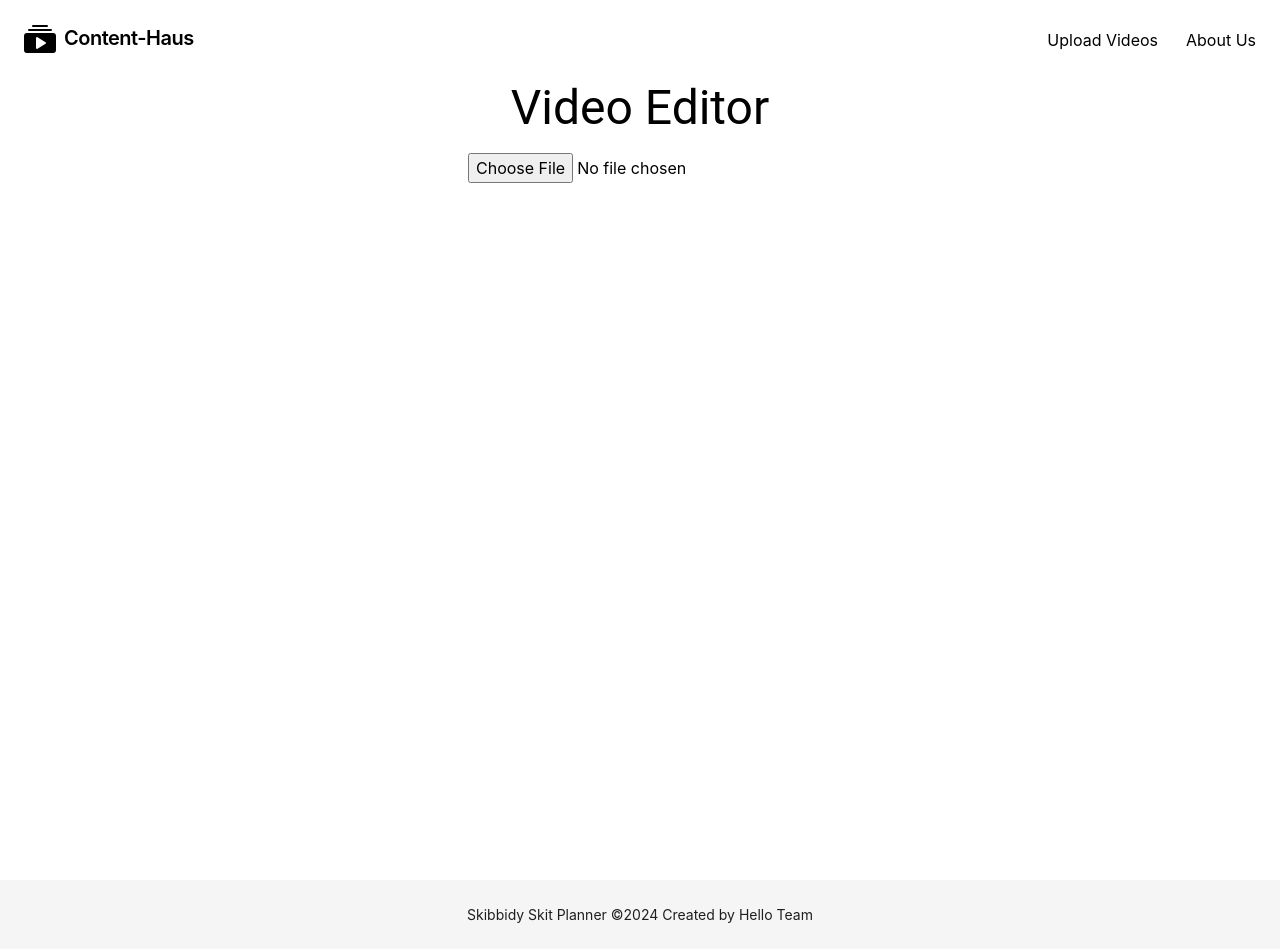
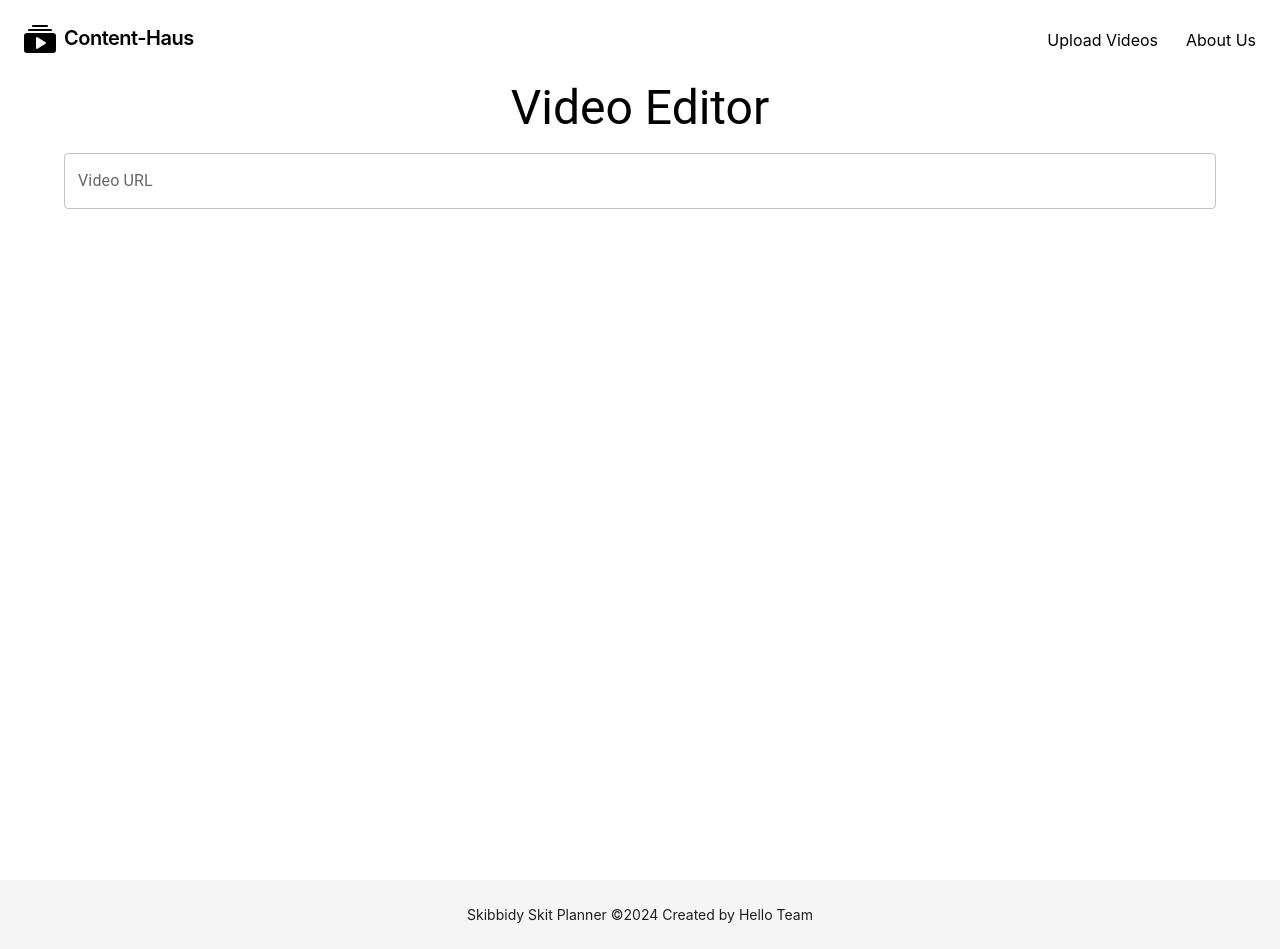
Before and after one commit to Kaixun123/Content-Haus, a React (Create React App) app in the folder frontend/: page /recommendation in a window 1280 px wide. Built offline with nearby package versions, Linux system fonts and the light colour scheme.

Commit message:
video download function

```diff
--- a/frontend/src/pages/RecommendationEditor.js
+++ b/frontend/src/pages/RecommendationEditor.js
@@ -1,4 +1,4 @@
-import React, { useState, useRef } from 'react';
+import React, { useState, useRef, useEffect } from 'react';
 import axios from 'axios';
 import ReactPlayer from 'react-player';
 import Slider from 'rc-slider';
@@ -9,9 +9,8 @@ import 'react-toastify/dist/ReactToastify.css';
 import '../App.css';
 
 const RecommendationEditor = () => {
-  const [selectedFile, setSelectedFile] = useState(null);
+  const [fileUrl, setFileUrl] = useState('');
   const [uploadFilename, setUploadFilename] = useState('');
-  const [fileUrl, setFileUrl] = useState('');
   const [startTime, setStartTime] = useState(0);
   const [endTime, setEndTime] = useState(0);
   const [duration, setDuration] = useState(0);
@@ -21,43 +20,21 @@ const RecommendationEditor = () => {
   const [previewVideoUrl, setPreviewVideoUrl] = useState('');
   const playerRef = useRef(null);
 
-  const handleFileChange = async (e) => {
-    const file = e.target.files[0];
-    setSelectedFile(file);
-    const localFileUrl = URL.createObjectURL(file);
-    setFileUrl(localFileUrl);
+  useEffect(() => {
+    const userUploadedUrl = localStorage.getItem('user_uploaded_url');
+    if (userUploadedUrl) {
+      setFileUrl(userUploadedUrl);
+      setUploadFilename(userUploadedUrl.split('/').pop()); // Extract filename from URL
+      console.log("URL retrieved from localStorage: ", userUploadedUrl);
+    }
+  }, []);
+
+  const handleUrlChange = (e) => {
+    const url = e.target.value;
+    setFileUrl(url);
     setPreviewVideoUrl(''); // Clear previous preview
-    console.log("File selected: ", file);
-
-    // Automatically upload the file after selection
-    await handleUpload(file);
-  };
-
-  const handleUpload = async (file) => {
-    if (!file) {
-      toast.error("Please select a file first.");
-      return;
-    }
-
-    const formData = new FormData();
-    formData.append('file', file);
-
-    try {
-      const response = await axios.post('http://127.0.0.1:5000/api/v1/editor/upload', formData, {
-        headers: {
-          'Content-Type': 'multipart/form-data',
-        },
-      });
-      setUploadFilename(response.data.filename);
-      const uploadedFileUrl = `http://127.0.0.1:5000/uploads/${response.data.filename}`;
-      setFileUrl(uploadedFileUrl);
-      console.log("File uploaded: ", response.data.filename);
-      console.log("File URL set to: ", uploadedFileUrl);
-      toast.success("File uploaded successfully.");
-    } catch (error) {
-      console.error('Error uploading file:', error);
-      toast.error("Error uploading file.");
-    }
+    setUploadFilename(url.split('/').pop()); // Extract filename from URL
+    console.log("URL entered: ", url);
   };
 
   const handleEdit = async () => {
@@ -118,7 +95,14 @@ const RecommendationEditor = () => {
   return (
     <Container className="App">
       <Typography variant="h3" gutterBottom>Video Editor</Typography>
-      <input type="file" onChange={handleFileChange} />
+      <TextField
+        label="Video URL"
+        fullWidth
+        variant="outlined"
+        onChange={handleUrlChange}
+        value={fileUrl}
+        sx={{ mb: 2 }}
+      />
       <ToastContainer />
       {fileUrl && (
         <Box className="editor-container" display="flex">
--- a/frontend/src/pages/RecommendedVid.js
+++ b/frontend/src/pages/RecommendedVid.js
@@ -17,6 +17,7 @@ const RecommendedVid = () => {
     try {
       await axios.post('http://127.0.0.1:8000/recommendation', { videoUrl });
       toast.success('Recommendation sent successfully!');
+      navigate('/storyboard');
     } catch (error) {
       console.error('Error sending recommendation:', error);
       toast.error('Failed to send recommendation');
@@ -35,7 +36,7 @@ const RecommendedVid = () => {
           height="400"
         ></video>
       )}
-      <div className="flex space-x-4 mt-2">
+      <div className="flex space-x-4 mt-3">
         <button
           onClick={handleRetry}
           className="bg-blue-500 text-white px-4 py-2 rounded hover:bg-blue-700"
--- a/frontend/src/pages/StoryBoard.js
+++ b/frontend/src/pages/StoryBoard.js
@@ -1,8 +1,10 @@
 import React, { useEffect, useState } from 'react';
 import axios from 'axios';
-import { Button, Spin, notification, Layout, Typography, Space } from 'antd';
+import { Button, Spin, Layout, Typography, Space } from 'antd';
 import { useNavigate, useLocation } from 'react-router-dom';
 import StoryboardComponent from '../components/storyboard/StoryboardComponent';
+import { ToastContainer, toast } from 'react-toastify';
+import 'react-toastify/dist/ReactToastify.css';
 
 const { Header, Content } = Layout;
 const { Title } = Typography;
@@ -35,7 +37,7 @@ const StoryBoardPage = () => {
                 setStoryboard(data);
                 setLoading(false);
             } catch (error) {
-                notification.error({
+                toast.error({
                     message: 'Error',
                     description: 'Failed to fetch storyboard data.',
                 });
@@ -57,6 +59,7 @@ const StoryBoardPage = () => {
 
     return (
         <Layout style={{ minHeight: '100vh' }}>
+            <ToastContainer />
             <Header style={{ background: '#fff', padding: '0 16px' }}>
                 <Title level={2} style={{ margin: '16px 0' }}>
                     Storyboard
@@ -65,6 +68,9 @@ const StoryBoardPage = () => {
             <Content style={{ padding: '0 50px', overflowY: 'auto', height: 'calc(100vh - 64px)' }}>
                 <Space direction="vertical" size="large" style={{ width: '100%' }}>
                     {storyboard && storyboard.data && <StoryboardComponent data={storyboard.data} />}
+                    <Button type="primary" onClick={() => navigate('/recommendation')}>
+                        Edit my videos
+                    </Button>
                     <Button type="primary" onClick={() => navigate('/home')}>
                         Back to Home
                     </Button>
```
Also changed, not shown: 1 other file (tests, documents, lock files or other folders).
